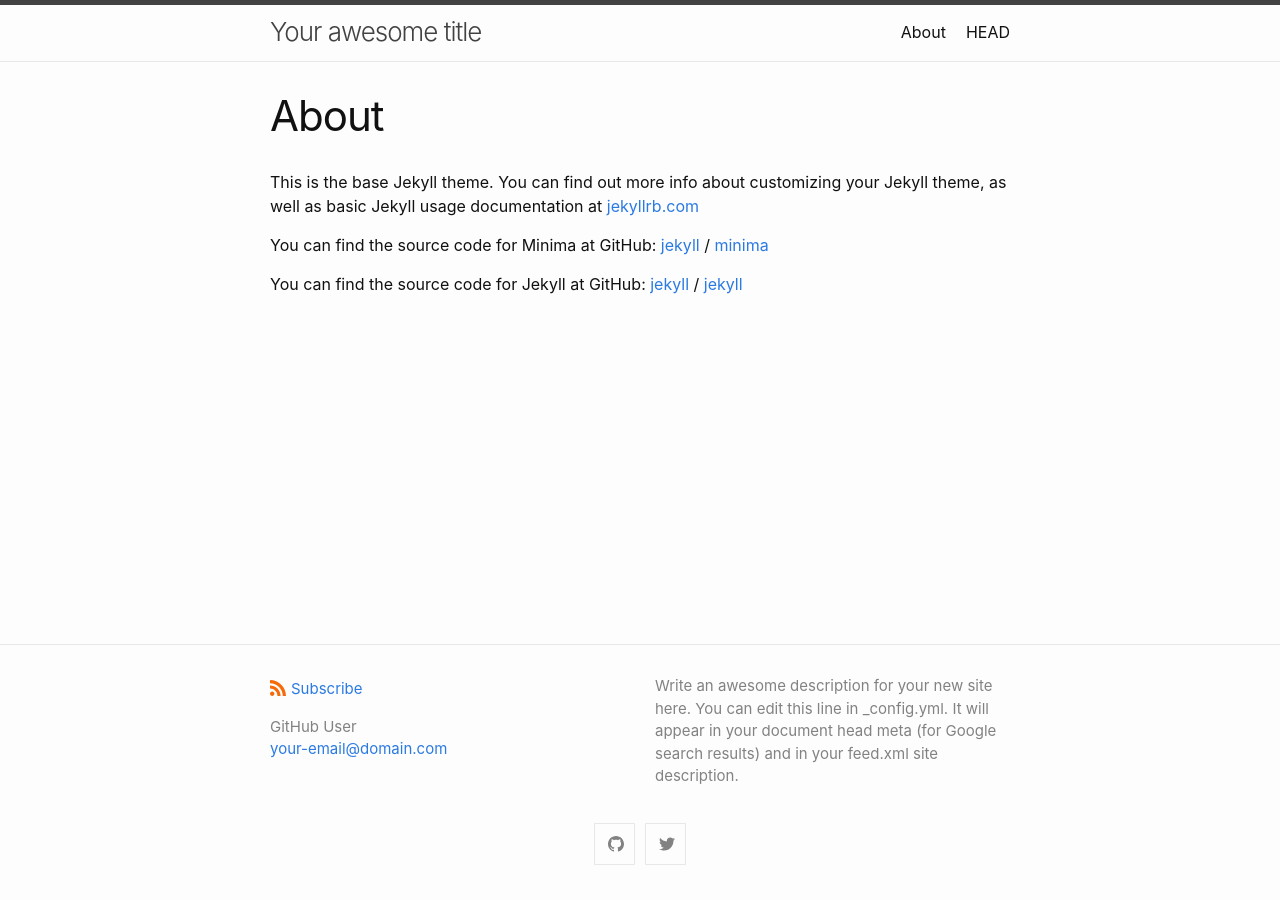
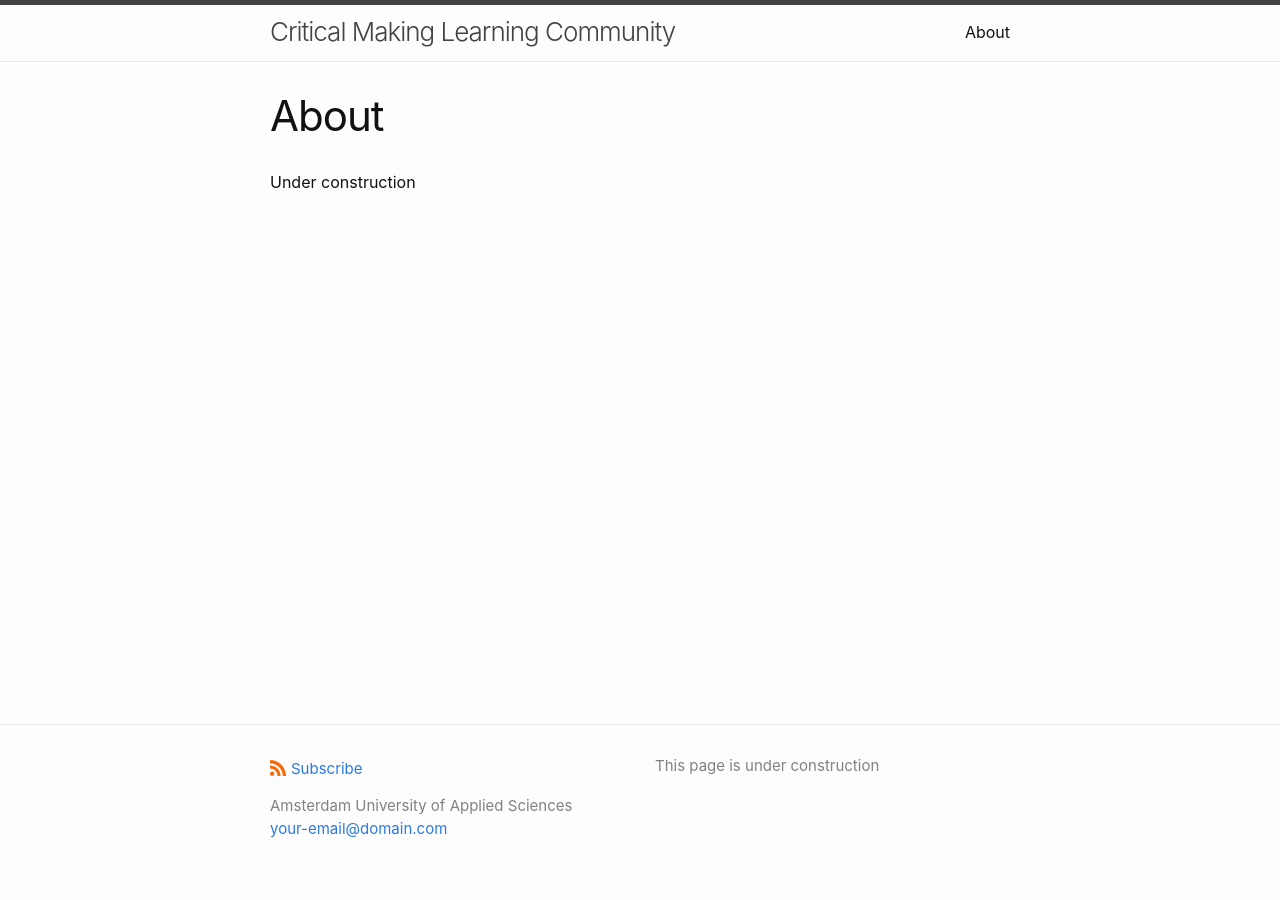
Before and after one commit to criticalmakingcommunity/criticalmakingcommunity, a Jekyll site: the page built from about.md, in a window 1280 px wide. Built offline with Jekyll 4.4.1, drawn with Linux system fonts in a browser that asks for light colours.

Commit message:
put all under construction

```diff
--- a/_config.yml
+++ b/_config.yml
@@ -1,11 +1,9 @@
-title: Your awesome title
+title: Critical Making Learning Community
 author:
-  name: GitHub User
+  name: Amsterdam University of Applied Sciences
   email: your-email@domain.com
 description: > # this means to ignore newlines until "show_excerpts:"
-  Write an awesome description for your new site here. You can edit this
-  line in _config.yml. It will appear in your document head meta (for
-  Google search results) and in your feed.xml site description.
+ This page is under construction
 
 show_excerpts: false # set to true to show excerpts on the homepage
 
@@ -16,8 +14,8 @@
 
   # generate social links in footer
   social_links:
-    twitter: jekyllrb
-    github:  jekyll
+    #twitter: jekyllrb
+    #github:  jekyll
     # devto: jekyll
     # dribbble: jekyll
     # facebook: jekyll
@@ -56,5 +54,5 @@
 theme: minima
 
 plugins:
- - jekyll-feed
- - jekyll-seo-tag
+# - jekyll-feed
+# - jekyll-seo-tag
--- a/about.md
+++ b/about.md
@@ -4,15 +4,4 @@
 permalink: /about/
 ---
 
-This is the base Jekyll theme. You can find out more info about customizing your Jekyll theme, as well as basic Jekyll usage documentation at [jekyllrb.com](https://jekyllrb.com/)
-
-You can find the source code for Minima at GitHub:
-[jekyll][jekyll-organization] /
-[minima](https://github.com/jekyll/minima)
-
-You can find the source code for Jekyll at GitHub:
-[jekyll][jekyll-organization] /
-[jekyll](https://github.com/jekyll/jekyll)
-
-
-[jekyll-organization]: https://github.com/jekyll
+Under construction
```
Also changed, not shown: History.markdown (deleted, +0 -238 lines), index.md (+1 -6 lines), 13 other files.
